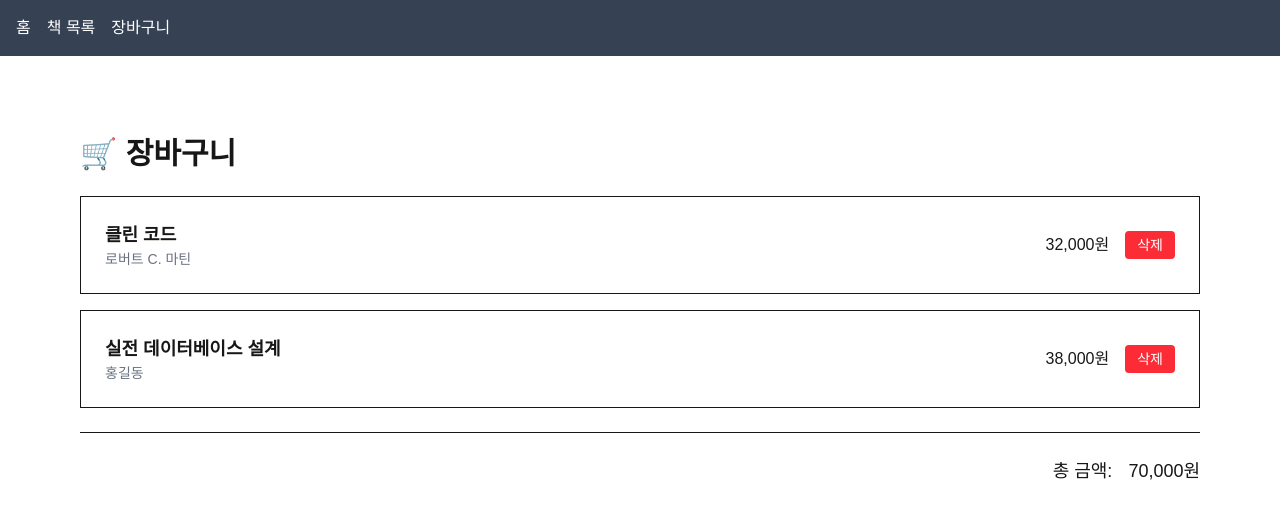
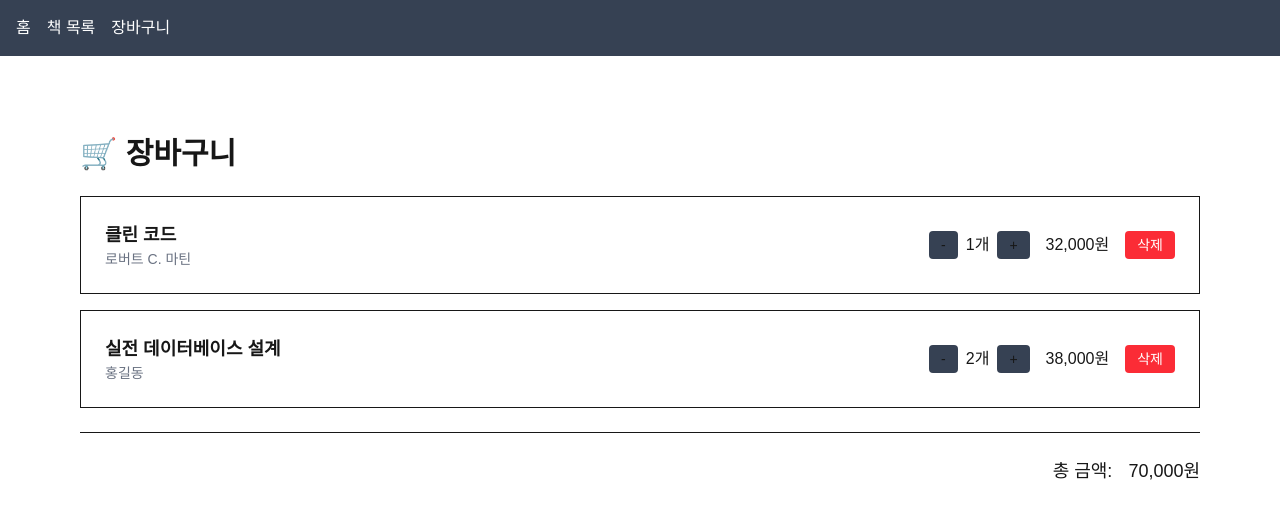
Before and after one commit to maruru301/goorm-missions, a Next.js app in the folder next-rendering/: page /cart in a window 1280 px wide. Shown: the top 518 px of the page. Built offline with nearby package versions, Linux system fonts and the light colour scheme; data requests are answered from the project's data file.

Commit message:
feat: 장바구니 수량 변경 기능 구현

```diff
--- a/next-rendering/db.json
+++ b/next-rendering/db.json
@@ -111,7 +111,7 @@
     {
       "id": "7e94",
       "bookId": 4,
-      "quantity": 1
+      "quantity": 2
     }
   ]
 }
--- a/next-rendering/src/app/actions/cartActions.ts
+++ b/next-rendering/src/app/actions/cartActions.ts
@@ -53,3 +53,21 @@ export const deleteCartItems = async (formData: FormData) => {
 
     revalidatePath('/cart');
 };
+
+// 장바구니 수량 변경
+export const updateQuantity = async (formData: FormData) => {
+    const id = formData.get('id');
+    const quantity = Number(formData.get('quantity'));
+
+    const res = await fetch(`${BASE_URL}/cart/${id}`, {
+        method: 'PATCH',
+        headers: { 'Content-Type': 'application/json' },
+        body: JSON.stringify({ quantity }),
+    });
+
+    if (!res.ok) {
+        console.error('수량 업데이트 실패:', await res.text());
+    }
+
+    revalidatePath('/cart');
+};
--- a/next-rendering/src/app/cart/page.tsx
+++ b/next-rendering/src/app/cart/page.tsx
@@ -1,6 +1,6 @@
 // 장바구니 페이지
 
-import { deleteCartItems, getCartItems } from '../actions/cartActions';
+import { deleteCartItems, getCartItems, updateQuantity } from '../actions/cartActions';
 
 import Link from 'next/link';
 
@@ -29,6 +29,32 @@ const CartPage = async () => {
                             </div>
 
                             <div className="flex gap-4 items-center">
+                                <div className="flex items-center gap-2">
+                                    <form action={updateQuantity}>
+                                        <input type="hidden" name="id" value={item.id} />
+                                        <input type="hidden" name="quantity" value={item.quantity - 1} />
+                                        <button
+                                            type="submit"
+                                            className="px-3 py-1 text-sm rounded bg-gray-700 hover:bg-gray-600 transition-colors cursor-pointer"
+                                        >
+                                            -
+                                        </button>
+                                    </form>
+
+                                    <span>{item.quantity}개</span>
+
+                                    <form action={updateQuantity}>
+                                        <input type="hidden" name="id" value={item.id} />
+                                        <input type="hidden" name="quantity" value={item.quantity + 1} />
+                                        <button
+                                            type="submit"
+                                            className="px-3 py-1 text-sm rounded bg-gray-700 hover:bg-gray-600 transition-colors cursor-pointer"
+                                        >
+                                            +
+                                        </button>
+                                    </form>
+                                </div>
+
                                 <span>{Number(item.book?.price.amount).toLocaleString()}원</span>
 
                                 <form action={deleteCartItems}>
```
